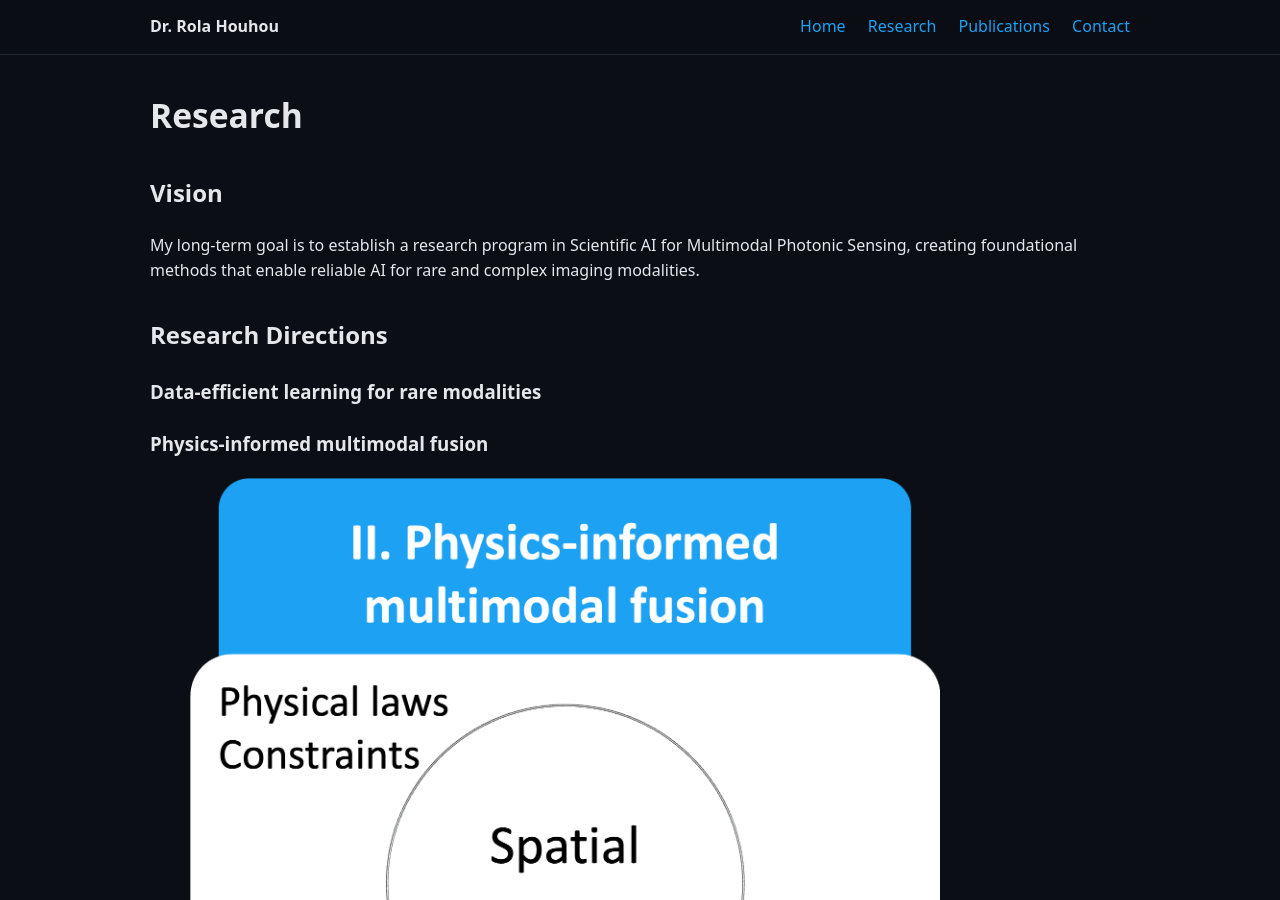
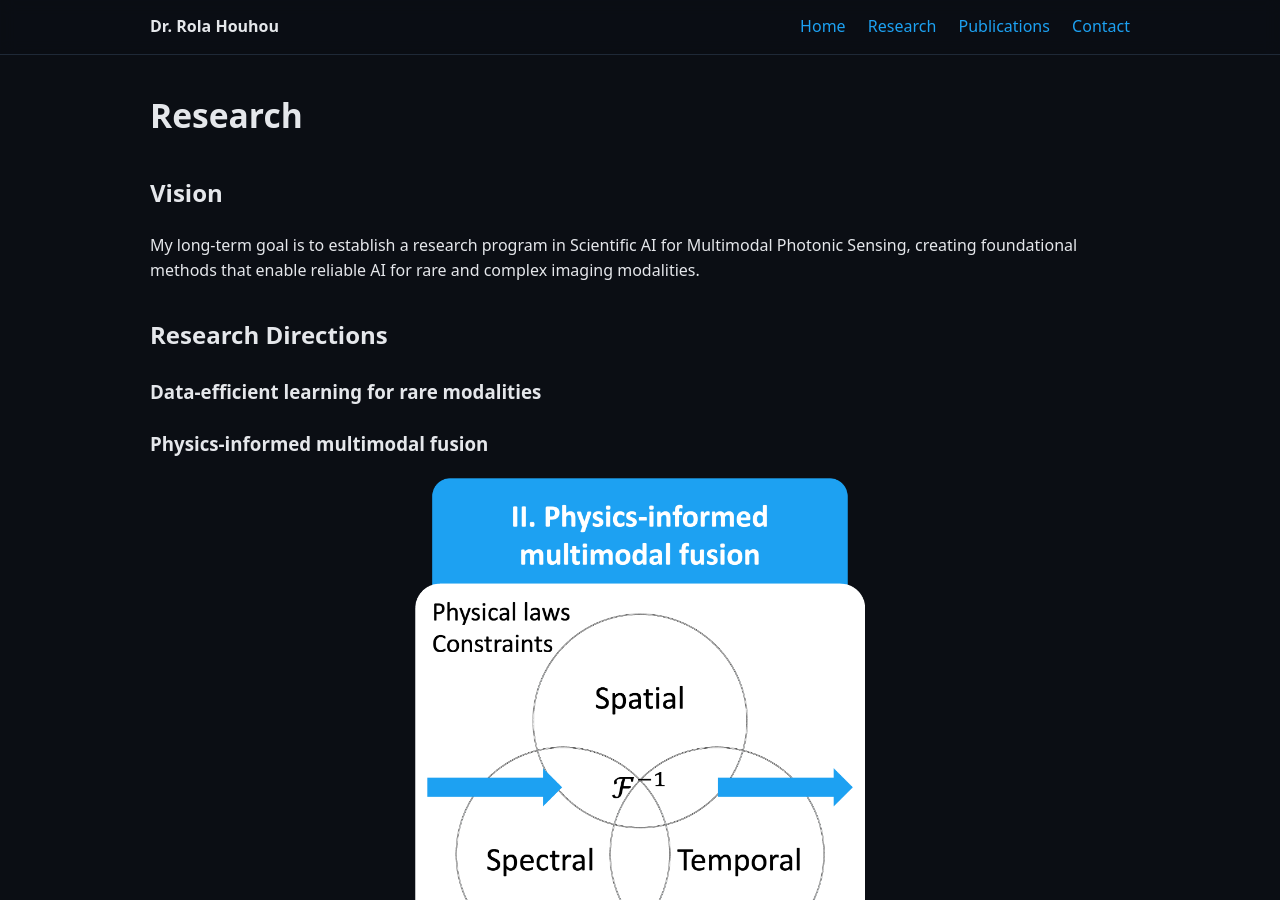
Before and after one commit to rhouhou/rhouhou.github.io, a Jekyll site: the page built from research/index.md, in a window 1280 px wide and 900 px high. Built offline with Jekyll 4.4.1, drawn with Linux system fonts in a browser that asks for light colours.

Commit message:
Update index.md

```diff
--- a/research/index.md
+++ b/research/index.md
@@ -13,8 +13,8 @@ My long-term goal is to establish a research program in Scientific AI for Multim
 ## Research Directions
 ### Data-efficient learning for rare modalities
 ### Physics-informed multimodal fusion
-<figure>
-  <img src="/assets/img/Pillar2.png" width="750">
+<figure style="text-align:center;">
+  <img src="/assets/img/Pillar2.png" width="450">
   <figcaption style="text-align:center; font-size:0.9em; color:#666;">
     Structured multimodal fusion integrating physical constraints and inverse modeling across heterogeneous sensing modalities.
   </figcaption>
```
